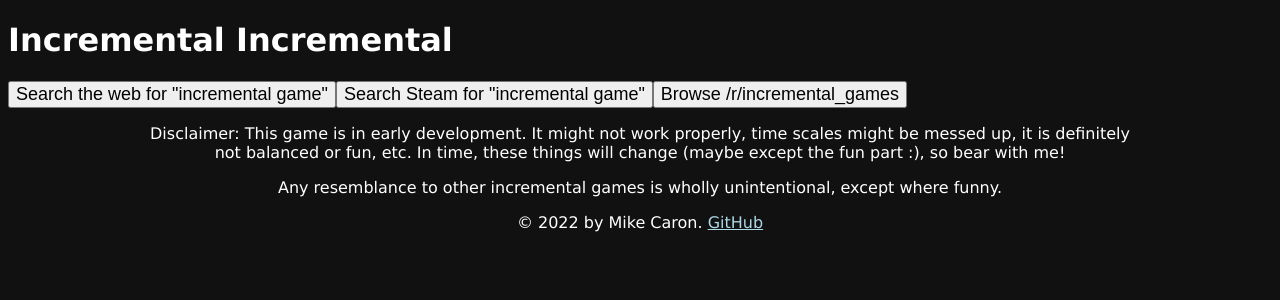
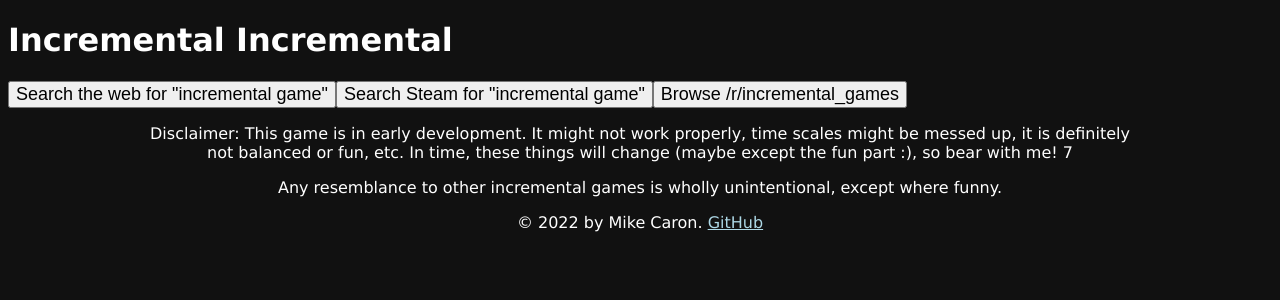
Before and after one commit to pkmnfrk/incremental_incremental, a Vue app: page / in a window 1280 px wide. Shown: the top 300 px of the page. Built offline with nearby package versions, Linux system fonts and the light colour scheme.

Commit message:
come on work

```diff
--- a/src/App.vue
+++ b/src/App.vue
@@ -37,7 +37,7 @@
     <footer>
         <p>
             Disclaimer: This game is in early development. It might not work properly, time scales might be messed up,
-            it is definitely not balanced or fun, etc. In time, these things will change (maybe except the fun part :), so bear with me!
+            it is definitely not balanced or fun, etc. In time, these things will change (maybe except the fun part :), so bear with me! 7
         </p>
         <p>Any resemblance to other incremental games is wholly unintentional, except where funny.</p>
 
--- a/webpack.config.js
+++ b/webpack.config.js
@@ -58,9 +58,7 @@ const config = {
       templateContent: ({ htmlWebpackPlugin }) => '<!DOCTYPE html><html><head><meta charset=\"utf-8\"><title>' + htmlWebpackPlugin.options.title + '</title></head><body><div id=\"app\"></div></body></html>',
       filename: 'index.html',
     }),
-    new CleanPlugin({
-        keep: ".nojekyll",
-    }),
+    new CleanPlugin(),
   ],
   optimization: {
     runtimeChunk: 'single',
```
Also changed, not shown: 2 other files (tests, documents, lock files or other folders).
